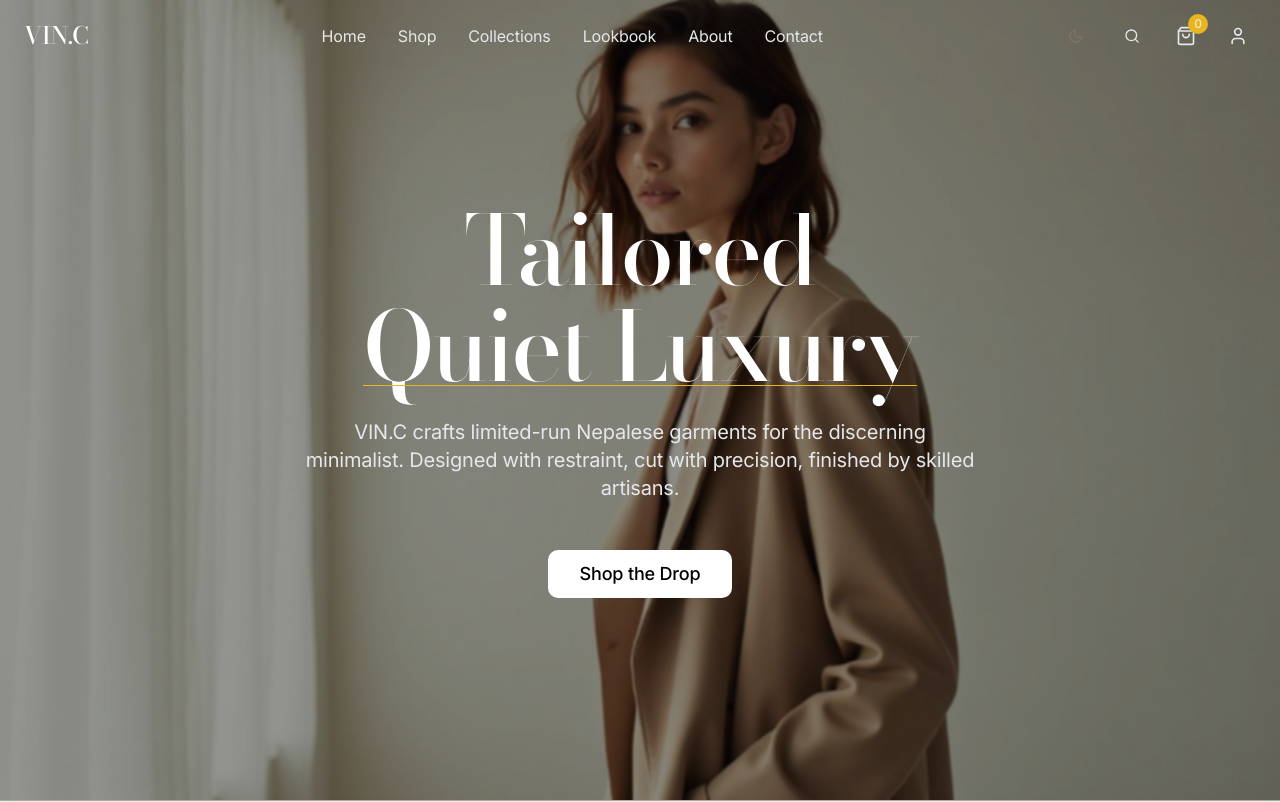
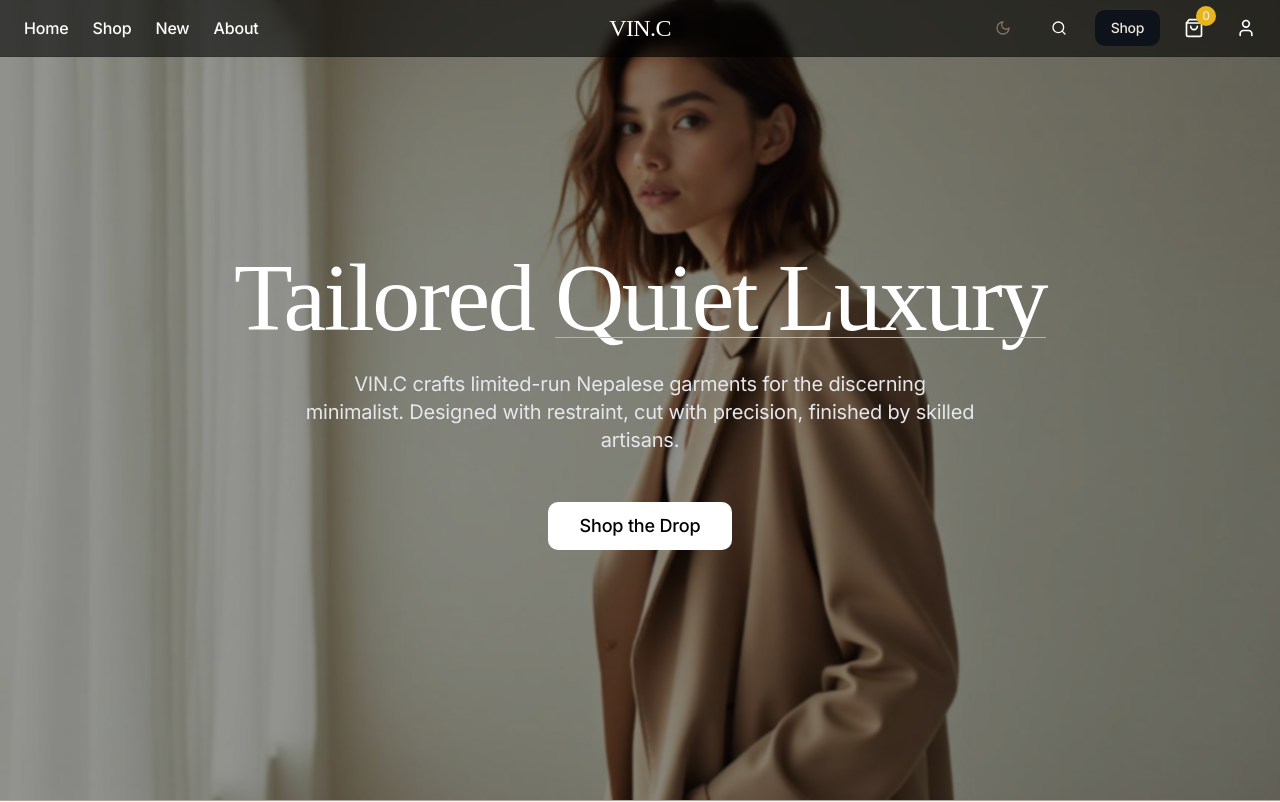
Before and after one commit to Ramoniswack/VIN.C, a React (Vite) app: page / in a window 1280 px wide. Shown: the top 802 px of the page. Built offline with nearby package versions, Linux system fonts and the light colour scheme.

Commit message:
fix(ui): make search/combobox and sort select dark-mode readable (Shop & Navigation)

```diff
--- a/src/components/Navigation.tsx
+++ b/src/components/Navigation.tsx
@@ -1,9 +1,7 @@
-import { useState, useEffect } from 'react';
+import { useState, useEffect, useRef } from 'react';
 import { Link, useLocation, useNavigate } from 'react-router-dom';
-import { gsap } from 'gsap';
 import { Button } from '@/components/ui/button';
 import { Input } from '@/components/ui/input';
-import { Dialog, DialogContent, DialogHeader, DialogTitle } from '@/components/ui/dialog';
 import { ThemeToggle } from '@/components/ThemeToggle';
 import { Search, ShoppingBag, Menu, X, User } from 'lucide-react';
 import { useAuthStore } from '@/store/authStore';
@@ -14,27 +12,49 @@ export const Navigation = () => {
   const [isScrolled, setIsScrolled] = useState(false);
   const [isMobileMenuOpen, setIsMobileMenuOpen] = useState(false);
   const [isSearchOpen, setIsSearchOpen] = useState(false);
+  const [isShopOpen, setIsShopOpen] = useState(false);
+  const closeTimerRef = useRef<number | null>(null);
   const [searchQuery, setSearchQuery] = useState('');
+  const searchPanelRef = useRef<HTMLDivElement | null>(null);
+  const searchInputRef = useRef<HTMLInputElement | null>(null);
   const location = useLocation();
   const navigate = useNavigate();
   const { user, isAuthenticated } = useAuthStore();
   const cartItemsCount = useCartStore(state => state.getTotalItems());
   const { products } = useProductStore();
 
-  // Check if we're on the home page (where hero image is)
   const isOnHomePage = location.pathname === '/';
   const isOverHero = isOnHomePage && !isScrolled;
 
+  // compute nav background + border classes once so we can reuse for mega-menu
+  const navBgOnly = isScrolled ? 'bg-bg/95' : (isOverHero ? 'bg-black/60 backdrop-blur-sm' : 'bg-transparent');
+  const navBorder = isScrolled ? 'border-b border-graphite/20' : (isOverHero ? 'border-b border-black/10' : '');
+  const navTopBorder = isScrolled ? 'border-t border-graphite/20' : (isOverHero ? 'border-t border-black/10' : 'border-t border-graphite/10');
+
   useEffect(() => {
-    const handleScroll = () => {
-      setIsScrolled(window.scrollY > 50);
+    let ticking = false;
+    const handle = () => {
+      if (!ticking) {
+        window.requestAnimationFrame(() => {
+          setIsScrolled(window.scrollY > 60);
+          ticking = false;
+        });
+        ticking = true;
+      }
     };
-
-    window.addEventListener('scroll', handleScroll);
-    return () => window.removeEventListener('scroll', handleScroll);
+    window.addEventListener('scroll', handle, { passive: true });
+    return () => window.removeEventListener('scroll', handle);
   }, []);
 
-  // Function to scroll to top when clicking on the same link
+  useEffect(() => {
+    return () => {
+      if (closeTimerRef.current) {
+        window.clearTimeout(closeTimerRef.current);
+        closeTimerRef.current = null;
+      }
+    };
+  }, []);
+
   const handleNavLinkClick = (e: React.MouseEvent<HTMLAnchorElement>, href: string) => {
     if (location.pathname === href) {
       e.preventDefault();
@@ -42,7 +62,6 @@ export const Navigation = () => {
     }
   };
 
-  // Search functionality
   const handleSearch = (e: React.FormEvent) => {
     e.preventDefault();
     if (searchQuery.trim()) {
@@ -52,226 +71,162 @@ export const Navigation = () => {
     }
   };
 
-  const filteredProducts = products.filter(product =>
-    product.name.toLowerCase().includes(searchQuery.toLowerCase()) ||
-    product.description?.toLowerCase().includes(searchQuery.toLowerCase())
-  ).slice(0, 5); // Limit to 5 results
+  // Escape handlers
+  useEffect(() => {
+    const onKey = (e: KeyboardEvent) => {
+      if (e.key === 'Escape') {
+        setIsSearchOpen(false);
+        setIsShopOpen(false);
+      }
+    };
+    window.addEventListener('keydown', onKey);
+    return () => window.removeEventListener('keydown', onKey);
+  }, []);
 
   useEffect(() => {
-    // Animate navigation on mount
-    gsap.fromTo('nav',
-      { opacity: 0, y: -20 },
-      { opacity: 1, y: 0, duration: 0.6, ease: "power3.out", delay: 0.2 }
-    );
-  }, []);
+    if (isSearchOpen) {
+      setTimeout(() => searchInputRef.current?.focus(), 60);
+    }
+  }, [isSearchOpen]);
 
   const navItems = [
     { label: 'Home', href: '/' },
     { label: 'Shop', href: '/shop' },
-    { label: 'Collections', href: '/collections' },
-    { label: 'Lookbook', href: '/lookbook' },
-    { label: 'About', href: '/about' },
-    { label: 'Contact', href: '/contact' }
+    { label: 'New', href: '/new' },
+    { label: 'About', href: '/about' }
   ];
 
+  const categories = Array.from(new Set(products.map(p => p.category)));
+
   return (
-    <nav className={`fixed top-0 left-0 right-0 z-50 transition-all duration-500 ${
-      isScrolled ? 'bg-bg/90 backdrop-blur-md border-b border-graphite/30' : 'bg-transparent'
-    }`}>
-      <div className="max-w-7xl mx-auto px-6 py-4">
-        <div className="flex items-center justify-between">
-          {/* Logo */}
-          <div className="flex items-center">
-            <Link to="/" className={`font-display text-2xl font-medium tracking-tight transition-colors duration-300 ${
-              isOverHero ? 'text-white' : 'text-paper'
-            }`}>
-              VIN.C
-            </Link>
-          </div>
+    <nav className={`fixed top-0 left-0 right-0 z-50 transition-colors duration-300 ${navBgOnly} ${navBorder}`}>
+      <div className="w-full px-2 py-2">
+        <div className="w-full grid grid-cols-3 items-center">
 
-          {/* Desktop Navigation */}
-          <div className="hidden md:flex items-center space-x-8">
+          {/* Left area - on mobile show toggle + hamburger */}
+          <div className="flex items-center space-x-2 justify-start col-start-1 pl-2">
+            <div className="md:hidden flex items-center space-x-2">
+              <ThemeToggle className={`${isOverHero ? 'text-white' : 'text-mink'}`} />
+              <Button variant="ghost" size="icon" className={`hover:bg-transparent transition-colors duration-300 ${isOverHero ? 'text-white hover:text-white' : 'text-mink hover:text-paper'}`} onClick={() => setIsMobileMenuOpen(!isMobileMenuOpen)}>
+                {isMobileMenuOpen ? <X className="h-5 w-5" /> : <Menu className="h-5 w-5" />}
+              </Button>
+            </div>
+
+            <div className="hidden md:flex items-center space-x-6 justify-start">
             {navItems.map((item) => (
-              <Link
-                key={item.label}
-                to={item.href}
-                className={`font-body relative group transition-colors duration-300 ${
-                  isOverHero
-                    ? 'text-gray-200 hover:text-white'
-                    : 'text-mink hover:text-paper'
-                }`}
-                onClick={(e) => handleNavLinkClick(e, item.href)}
-              >
-                {item.label}
-                <span className="absolute bottom-0 left-0 w-0 h-px bg-accent-color transition-all duration-300 group-hover:w-full" />
-              </Link>
+              item.label === 'Shop' ? (
+                <div
+                  key={item.label}
+                  className="relative"
+                  onMouseEnter={() => { if (closeTimerRef.current) { window.clearTimeout(closeTimerRef.current); closeTimerRef.current = null; } setIsShopOpen(true); }}
+                  onMouseLeave={() => { if (closeTimerRef.current) window.clearTimeout(closeTimerRef.current); closeTimerRef.current = window.setTimeout(() => { setIsShopOpen(false); closeTimerRef.current = null; }, 220); }}
+                  onFocus={() => { if (closeTimerRef.current) { window.clearTimeout(closeTimerRef.current); closeTimerRef.current = null; } setIsShopOpen(true); }}
+                  onBlur={(e: React.FocusEvent) => { const related = e.relatedTarget as Node | null; if (!related || !e.currentTarget.contains(related)) { if (closeTimerRef.current) window.clearTimeout(closeTimerRef.current); closeTimerRef.current = window.setTimeout(() => { setIsShopOpen(false); closeTimerRef.current = null; }, 220); } }}
+                >
+                  <Link to={item.href} className={`font-body text-base font-medium transition-colors duration-200 ${isOverHero ? 'text-white hover:text-white' : 'text-mink hover:text-paper'}`} onClick={(e) => handleNavLinkClick(e, item.href)}>{item.label}</Link>
+
+                  {/* mega menu toggles handled globally; actual full-width panel is rendered below as a sibling to the nav grid */}
+                </div>
+              ) : (
+                <Link key={item.label} to={item.href} className={`font-body text-base font-medium transition-colors duration-200 ${isOverHero ? 'text-white hover:text-white' : 'text-mink hover:text-paper'}`} onClick={(e) => handleNavLinkClick(e, item.href)}>{item.label}</Link>
+              )
             ))}
           </div>
 
-          {/* Actions */}
-          <div className="flex items-center space-x-4">
-            <ThemeToggle />
-            <Button
-              variant="ghost"
-              size="icon"
-              aria-label="Open search"
-              title="Search"
-              className={`hover:bg-transparent transition-colors duration-300 ${
-                isOverHero
-                  ? 'text-gray-200 hover:text-white'
-                  : 'text-mink hover:text-paper'
-              }`}
-              onClick={() => setIsSearchOpen(true)}
-            >
+          </div>
+
+          <div className="col-start-2 justify-self-center">
+            <Link to="/" className={`font-display text-2xl font-medium tracking-tight transition-colors duration-300 ${isOverHero ? 'text-white' : 'text-paper'}`}>VIN.C</Link>
+          </div>
+
+          {/* Right area - search, shop, cart, user on all screens */}
+          <div className="flex items-center space-x-4 justify-end col-start-3 pr-2">
+            {/* Theme toggle visible on md+ only (mobile toggle remains on left) */}
+            <div className="hidden md:flex">
+              <ThemeToggle className={`${isOverHero ? 'text-white' : 'text-mink'}`} />
+            </div>
+
+            <Button variant="ghost" size="icon" aria-label="Open search" title="Search" className={`hover:bg-transparent transition-colors duration-300 ${isOverHero ? 'text-white hover:text-white' : 'text-mink hover:text-paper'}`} onClick={() => setIsSearchOpen(true)}>
               <Search className="h-5 w-5" aria-hidden="true" />
             </Button>
-            <Link
-              to="/cart"
-              className={`hover:bg-transparent relative p-2 transition-colors duration-300 ${
-                isOverHero
-                  ? 'text-gray-200 hover:text-white'
-                  : 'text-mink hover:text-paper'
-              }`}
-              onClick={(e) => handleNavLinkClick(e, '/cart')}
-            >
-              <ShoppingBag className="h-5 w-5" />
-              <span className="absolute -top-1 -right-1 bg-accent-color text-ink text-xs rounded-full w-5 h-5 flex items-center justify-center font-medium">
-                {cartItemsCount}
-              </span>
+
+            <Link to="/shop" className="hidden lg:inline-block ml-2">
+              <Button size="sm" className={`px-4 py-2 font-medium tracking-tight transition-all duration-200 ${isOverHero ? 'bg-paper text-ink' : 'bg-accent-color text-ink'}`}>Shop</Button>
             </Link>
 
-            {/* Admin Link */}
-            <Link
-              to={isAuthenticated ? "/admin" : "/admin-login"}
-              className={`hover:bg-transparent p-2 transition-colors duration-300 ${
-                isOverHero
-                  ? 'text-gray-200 hover:text-white'
-                  : 'text-mink hover:text-paper'
-              }`}
-              onClick={(e) => handleNavLinkClick(e, isAuthenticated ? "/admin" : "/admin-login")}
-            >
+            <Link to="/cart" className={`hover:bg-transparent relative p-2 transition-colors duration-300 ${isOverHero ? 'text-white hover:text-white' : 'text-mink hover:text-paper'}`} onClick={(e) => handleNavLinkClick(e, '/cart')}>
+              <ShoppingBag className="h-5 w-5" />
+              <span className="absolute -top-1 -right-1 bg-accent-color text-ink text-xs rounded-full w-5 h-5 flex items-center justify-center font-medium">{cartItemsCount}</span>
+            </Link>
+
+            <Link to={isAuthenticated ? "/admin" : "/auth"} className={`hover:bg-transparent p-2 transition-colors duration-300 ${isOverHero ? 'text-white hover:text-white' : 'text-mink hover:text-paper'}`} onClick={(e) => handleNavLinkClick(e, isAuthenticated ? "/admin" : "/auth")} aria-label={isAuthenticated ? 'Open admin dashboard' : 'Open account page'}>
               <User className="h-5 w-5" />
             </Link>
 
-            {/* Mobile Menu Toggle */}
-            <Button
-              variant="ghost"
-              size="icon"
-              className={`md:hidden hover:bg-transparent transition-colors duration-300 ${
-                isOverHero
-                  ? 'text-gray-200 hover:text-white'
-                  : 'text-mink hover:text-paper'
-              }`}
-              onClick={() => setIsMobileMenuOpen(!isMobileMenuOpen)}
-            >
-              {isMobileMenuOpen ? <X className="h-5 w-5" /> : <Menu className="h-5 w-5" />}
-            </Button>
+            {/* on mobile toggle/hamburger already in left area */}
           </div>
         </div>
 
-        {/* Mobile Menu */}
+        {/* Full-width mega-menu anchored to the left edge of the screen */}
+        {isShopOpen && (
+          <div
+            className="absolute left-0 right-0 top-full z-40"
+            onMouseEnter={() => { if (closeTimerRef.current) { window.clearTimeout(closeTimerRef.current); closeTimerRef.current = null; } setIsShopOpen(true); }}
+            onMouseLeave={() => { if (closeTimerRef.current) window.clearTimeout(closeTimerRef.current); closeTimerRef.current = window.setTimeout(() => { setIsShopOpen(false); closeTimerRef.current = null; }, 220); }}
+          >
+            {/* mega-menu background matches navbar */}
+            <div className={`w-full ${navBgOnly} ${navTopBorder}`}>
+              {/* content starts from the left edge; no centered max-width so columns begin near the left */}
+              <div className="w-full px-4 md:px-6 lg:px-8 py-8">
+                <div className="grid grid-cols-2 sm:grid-cols-3 md:grid-cols-5 gap-5 md:gap-8 text-sm md:text-base lg:text-base">
+                  {categories.map((cat) => (
+                    <div key={cat} className="flex flex-col">
+                      <h6 className="text-sm md:text-base uppercase tracking-wide font-medium mb-2 text-black dark:text-white">{cat}</h6>
+                      <ul className="space-y-2">
+                        {products.filter(p => p.category === cat).slice(0,8).map(p => (
+                          <li key={p.id}><Link to={`/product/${p.id}`} className="text-sm md:text-base text-black/85 dark:text-gray-200 hover:underline font-normal">{p.name}</Link></li>
+                        ))}
+                      </ul>
+                    </div>
+                  ))}
+                </div>
+              </div>
+            </div>
+          </div>
+        )}
+
         {isMobileMenuOpen && (
           <div className="md:hidden mt-6 pb-6 border-t border-graphite/30">
             <div className="flex flex-col space-y-4 mt-6">
               {navItems.map((item) => (
-                <Link
-                  key={item.label}
-                  to={item.href}
-                  className={`font-body py-2 transition-colors duration-300 ${
-                    isOverHero
-                      ? 'text-gray-200 hover:text-white'
-                      : 'text-mink hover:text-paper'
-                  }`}
-                  onClick={(e) => {
-                    handleNavLinkClick(e, item.href);
-                    setIsMobileMenuOpen(false);
-                  }}
-                >
-                  {item.label}
-                </Link>
+                <Link key={item.label} to={item.href} className={`font-body py-2 transition-colors duration-300 ${isOverHero ? 'text-gray-200 hover:text-white' : 'text-mink hover:text-paper'}`} onClick={(e) => { handleNavLinkClick(e, item.href); setIsMobileMenuOpen(false); }}>{item.label}</Link>
               ))}
 
-              {/* Admin Link for Mobile */}
-              <Link
-                to={isAuthenticated ? "/admin" : "/admin-login"}
-                className={`font-body py-2 transition-colors duration-300 ${
-                  isOverHero
-                    ? 'text-gray-200 hover:text-white'
-                    : 'text-mink hover:text-paper'
-                }`}
-                onClick={(e) => {
-                  handleNavLinkClick(e, isAuthenticated ? "/admin" : "/admin-login");
-                  setIsMobileMenuOpen(false);
-                }}
-              >
+              <Link to={isAuthenticated ? "/admin" : "/admin-login"} className={`font-body py-2 transition-colors duration-300 ${isOverHero ? 'text-gray-200 hover:text-white' : 'text-mink hover:text-paper'}`} onClick={(e) => { handleNavLinkClick(e, isAuthenticated ? "/admin" : "/admin-login"); setIsMobileMenuOpen(false); }}>
                 Admin {isAuthenticated ? "Dashboard" : "Login"}
               </Link>
             </div>
           </div>
         )}
+
+        <div className={`fixed inset-0 z-40 transition-opacity duration-200 ${isSearchOpen ? 'opacity-100 pointer-events-auto' : 'opacity-0 pointer-events-none'}`}>
+          <div className="absolute inset-0 bg-black/40" aria-hidden="true" />
+          <div ref={searchPanelRef} className={`absolute left-1/2 transform -translate-x-1/2 top-6 w-full max-w-4xl transition-transform duration-300 ${isSearchOpen ? 'translate-y-0' : '-translate-y-8'} z-50`}>
+            <div className="top-search-panel bg-popover/95 border-b border-graphite/10 rounded-xl overflow-hidden">
+              <div className="max-w-7xl mx-auto px-6 py-4">
+                <form onSubmit={handleSearch} className="flex items-center space-x-4" role="search" aria-label="Search products">
+                  <Search className="h-5 w-5 text-graphite" />
+                  <Input ref={searchInputRef} type="text" placeholder="Search Any Product" name="q" value={searchQuery} onChange={(e) => setSearchQuery(e.target.value)} className="flex-1 bg-transparent border-none focus:ring-0" />
+                  <Button variant="ghost" size="icon" aria-label="Close search" onClick={() => setIsSearchOpen(false)}>
+                    <X className="h-5 w-5" />
+                  </Button>
+                </form>
+              </div>
+            </div>
+          </div>
+        </div>
+
       </div>
-
-      {/* Search Modal */}
-      <Dialog open={isSearchOpen} onOpenChange={setIsSearchOpen}>
-        <DialogContent className="sm:max-w-md">
-          <DialogHeader>
-            <DialogTitle>Search Products</DialogTitle>
-          </DialogHeader>
-          <form onSubmit={handleSearch} className="space-y-4" role="search" aria-label="Search products">
-            <div className="relative">
-              <Search className="absolute left-3 top-1/2 transform -translate-y-1/2 text-mink h-4 w-4" aria-hidden="true" />
-              <Input
-                type="text"
-                placeholder="Search for products..."
-                name="q"
-                value={searchQuery}
-                onChange={(e) => setSearchQuery(e.target.value)}
-                className="pl-10"
-                autoFocus
-              />
-            </div>
-            {searchQuery && filteredProducts.length > 0 && (
-              <div className="space-y-2 max-h-60 overflow-y-auto">
-                {filteredProducts.map((product) => (
-                  <div
-                    key={product.id}
-                    className="flex items-center space-x-3 p-2 hover:bg-mink/10 rounded cursor-pointer"
-                    onClick={() => {
-                      navigate(`/product/${product.id}`);
-                      setIsSearchOpen(false);
-                      setSearchQuery('');
-                    }}
-                    role="button"
-                    tabIndex={0}
-                  >
-                    <img
-                      src={product.images?.[0] || '/Products/placeholder.jpg'}
-                      alt={product.name}
-                      className="w-10 h-10 object-cover rounded"
-                    />
-                    <div>
-                      <p className="font-medium text-paper">{product.name}</p>
-                      <p className="text-sm text-mink">${product.price}</p>
-                    </div>
-                  </div>
-                ))}
-              </div>
-            )}
-            <div className="flex justify-end space-x-2">
-              <Button
-                type="button"
-                variant="outline"
-                onClick={() => setIsSearchOpen(false)}
-              >
-                Cancel
-              </Button>
-              <Button type="submit" disabled={!searchQuery.trim()}>
-                Search
-              </Button>
-            </div>
-          </form>
-        </DialogContent>
-      </Dialog>
     </nav>
   );
 };
--- a/src/index.css
+++ b/src/index.css
@@ -1,4 +1,4 @@
-@import url('https://fonts.googleapis.com/css2?family=Bodoni+Moda:opsz,wght@6..96,400;6..96,500;6..96,600&family=Inter:wght@400;500;600&display=swap');
+@import url('https://fonts.googleapis.com/css2?family=Playfair+Display:wght@400;500;600;700&family=Inter:wght@400;500;600&display=swap');
 
 @tailwind base;
 @tailwind components;
@@ -130,7 +130,7 @@
 
   /* Display typography */
   .font-display {
-    font-family: var(--font-display);
+    font-family: 'Playfair Display', var(--font-display);
     font-optical-sizing: auto;
     letter-spacing: -0.025em;
   }
@@ -244,6 +244,24 @@
     box-shadow: 0 20px 40px -10px hsl(var(--accent) / 0.1);
   }
 
+  /* Top search panel */
+  .top-search-panel {
+    will-change: transform, opacity;
+    transform: translateZ(0);
+    -webkit-backface-visibility: hidden;
+    backface-visibility: hidden;
+    /* Prefer solid translucent background over blur for performance */
+    background-clip: padding-box;
+  }
+
+  /* Mega menu should use transform/opacity for smoothness */
+  .mega-menu {
+    will-change: transform, opacity;
+    transform: translateZ(0);
+    -webkit-backface-visibility: hidden;
+    backface-visibility: hidden;
+  }
+
   /* Form focus effects */
   .focus-ring {
     outline: none;
```
Also changed, not shown: src/pages/Shop.tsx (+7 -4 lines).
